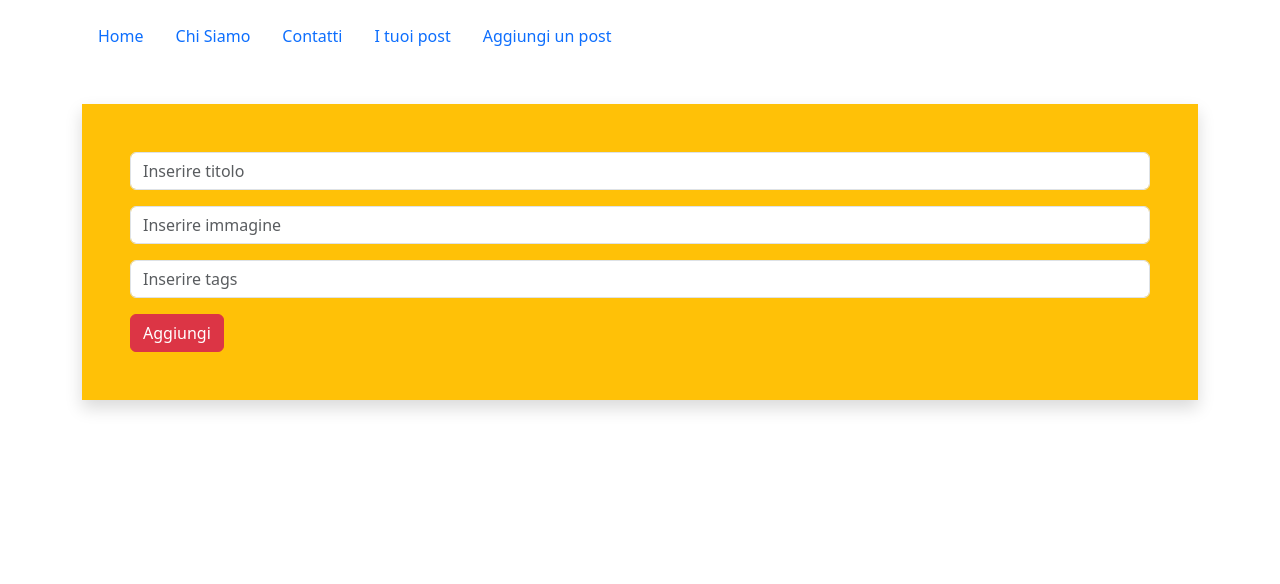
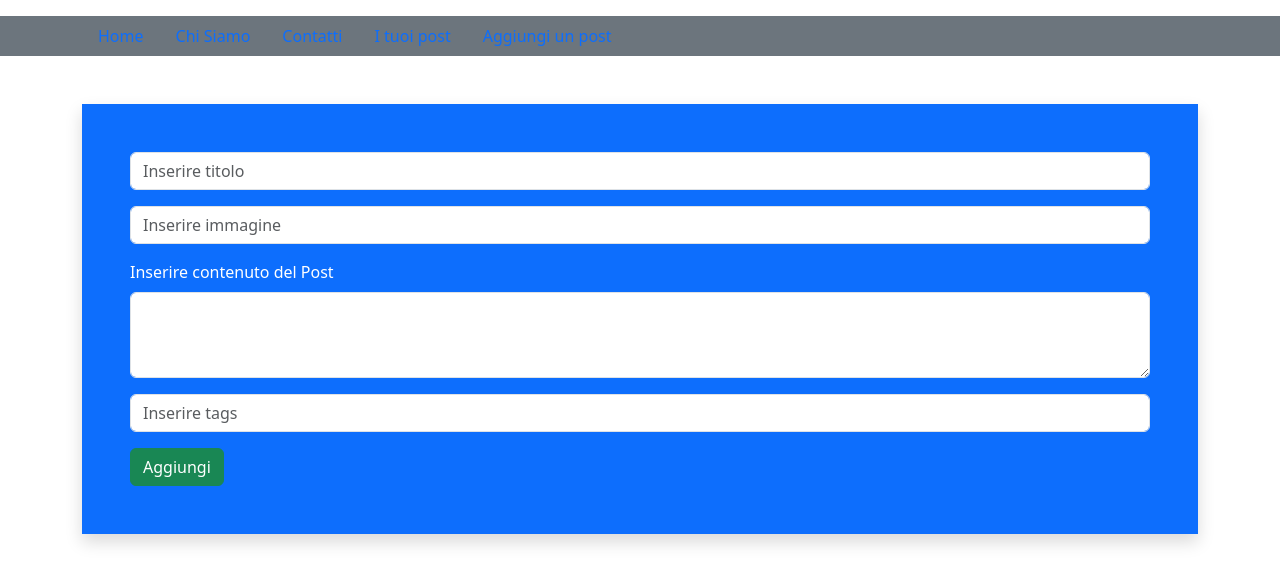
Before and after one commit to LordAnthrax94/react-router, a React (Vite) app: page /AddPost in a window 1280 px wide. Shown: the top 584 px of the page. Built offline with nearby package versions, Linux system fonts and the light colour scheme.

Commit message:
fix: correzione della visualizzazione singolo post e correzione degli ID

```diff
--- a/src/Components/MainNav.jsx
+++ b/src/Components/MainNav.jsx
@@ -2,10 +2,11 @@ import { NavLink } from "react-router-dom";
 
 const MainNav = () =>{
   return (
+    <header className="text-bg-secondary">
       <nav className="container mt-3">
         <ul className="nav">
           <li className="nav-item">
-          <NavLink to="/" className="nav-link">Home</NavLink>
+            <NavLink to="/" className="nav-link ">Home</NavLink>
           </li>
           <li className="nav-item">
             <NavLink to="/About" className="nav-link">Chi Siamo</NavLink>
@@ -21,6 +22,8 @@ const MainNav = () =>{
           </li>
         </ul>
       </nav>
+    </header>
+
   )
 }
 
--- a/src/pages/AddPost.jsx
+++ b/src/pages/AddPost.jsx
@@ -4,7 +4,6 @@ import { useState } from "react"
 
 const AddPost = () =>{
   const initialFormData = {
-    id: "",
     title: "",
     content:"",
     image: "",
@@ -29,19 +28,18 @@ const AddPost = () =>{
       ...formData,
       tags: formTags
     }
-    axios.post(`${baseApiUrl}/posts`, newPost
+    axios.post(`${baseApiUrl}/posts`, newPost)
       .then(res => {
-        setPosts(res.data)
         setFormData(initialFormData)
         navigate("/PostList")
       })
-    )
+
   }
 
   return (
     <>
     <div className="container">
-          <div className="inputControll col-12 mt-5 text-bg-warning shadow p-5">
+          <div className="inputControll col-12 mt-5 text-bg-primary shadow p-5">
             <form action="#" onSubmit={handlePostAdd}>
               <div className="input-group mb-3">
                 <input
@@ -67,6 +65,17 @@ const AddPost = () =>{
                 onChange={handlePostChange} />
               </div>
 
+              <div className="mb-3">
+                <label htmlFor="exampleFormControlTextarea1" className="form-label">Inserire contenuto del Post</label>
+                <textarea
+                name="content"
+                className="form-control"
+                id="exampleFormControlTextarea1"
+                rows="3"
+                value={formData.content}
+                onChange={handlePostChange}></textarea>
+              </div>
+
               <div className="input-group mb-3">
                 <input
                 name="tags"
@@ -78,7 +87,7 @@ const AddPost = () =>{
                 value={formData.tags}
                 onChange={handlePostChange} />
               </div>
-              <button className="btn btn-danger" type="submit" id="button-addon1">Aggiungi</button>
+              <button className="btn btn-success" type="submit" id="button-addon1">Aggiungi</button>
             </form>
           </div>
         </div>
--- a/src/pages/PostList.jsx
+++ b/src/pages/PostList.jsx
@@ -27,7 +27,7 @@ const PostList = () => {
         <>
         <div className="container">
           <div className="col-12">
-            <h3>ElenData</h3>
+            <h3>Elenco Post</h3>
               <ul className="list-group">{posts === null? (<h2>Caricamento...</h2>) : (posts.map((post) => (
                 <li key={post.id} className="list-group-item d-flex justify-content-between">
                   <span>{post.title}</span>
```
Lines whose indentation alone changed are shown as unchanged.
